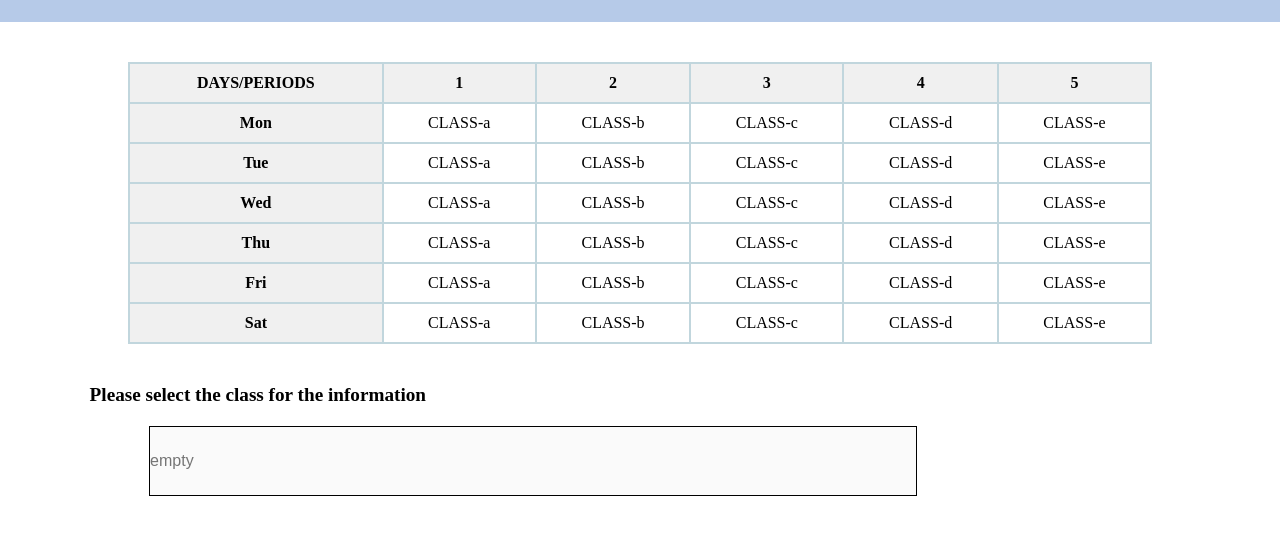
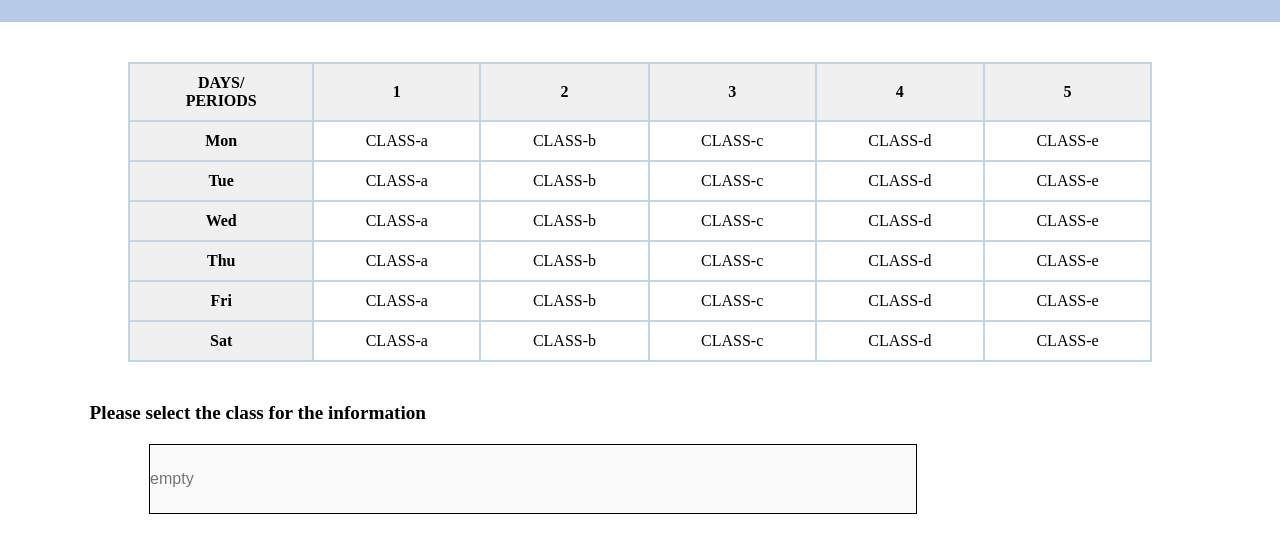
Before and after one commit to phenoix13/LAB-students, a plain HTML site: page index.html in a window 1280 px wide. Shown: the part 83-636 px from the top of the page. Drawn offline with Linux system fonts and the light colour scheme.

Commit message:
Update index.html

```diff
--- a/index.html
+++ b/index.html
@@ -121,7 +121,7 @@ td:active{
         <div class="table">
             <table>
                 <tr>
-                    <th>DAYS/PERIODS</th>
+                    <th>DAYS/<br>PERIODS</th>
                     <th>1</th>
                     <th>2</th>
                     <th>3</th>
```
